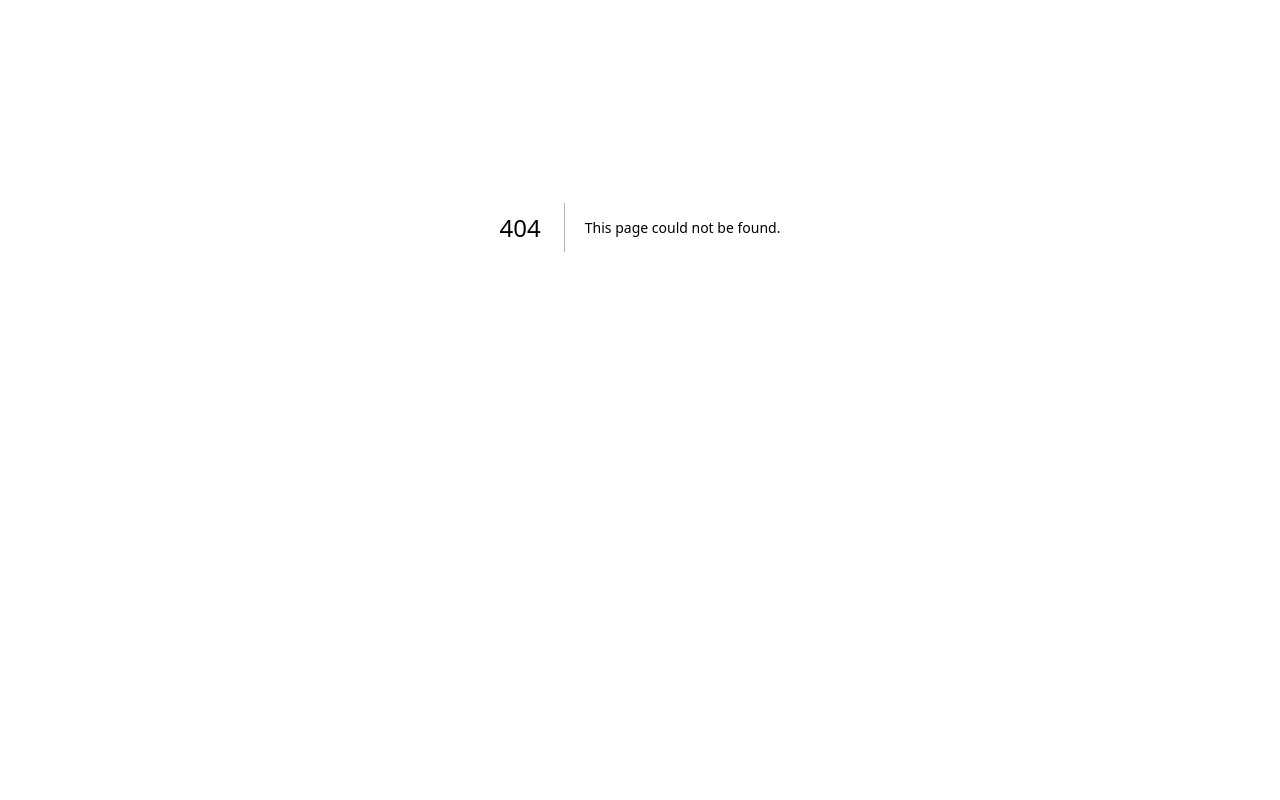
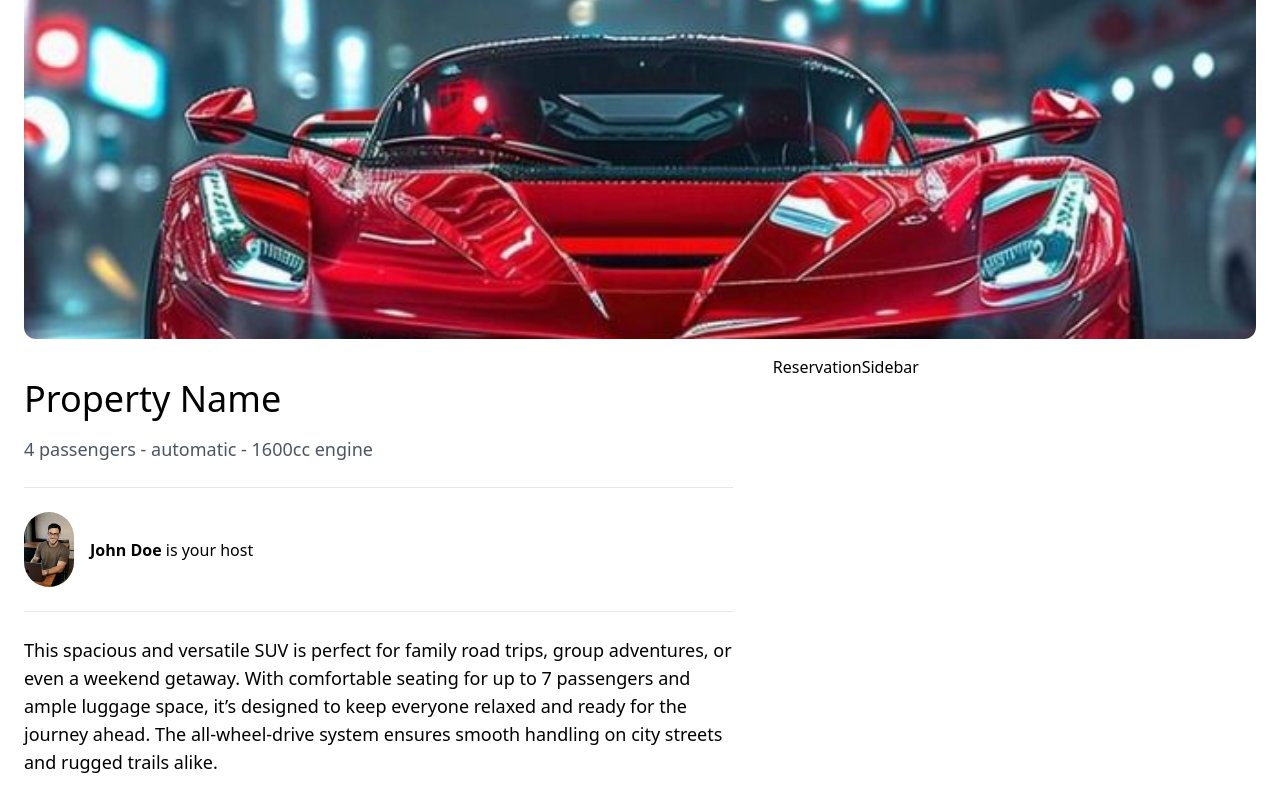
Before and after one commit to BabaMboga/NomadWheels, a Next.js app in the folder djangowheels/: page /properties/1 in a window 1280 px wide. Before the commit this address had no page. Shown: the part 301-1101 px from the top of the page. Before the commit the page ends 928 px from the top, so only its background shows below. Built offline with nearby package versions, Linux system fonts and the light colour scheme.

Commit message:
added Reservation sidebar component

```diff
--- /dev/null
+++ b/djangowheels/app/components/properties/ReservationSidebar.tsx
@@ -0,0 +1,9 @@
+import React from 'react'
+
+const ReservationSidebar = () => {
+  return (
+    <div>ReservationSidebar</div>
+  )
+}
+
+export default ReservationSidebar
--- /dev/null
+++ b/djangowheels/app/properties/[id]/page.tsx
@@ -0,0 +1,59 @@
+import React from "react";
+import Image from "next/image";
+import ReservationSidebar from "@/app/components/properties/ReservationSidebar";
+
+const PropertyDetailPage = () => {
+  return (
+    <main className="max-w-[1500px] mx-auto px-6">
+      <div className="w-full h-[64vh] overflow-hidden rounded-xl relative">
+        <Image
+          src="/properties/property-image-two.jpeg"
+          alt="property image"
+          fill
+          className="object-cover w-full h-full"
+        />
+      </div>
+
+      <div className="mt-4 grid grid-cols-1 md:grid-cols-5 gap-4">
+        <div className="py-6 pr-6 col-span-3">
+          <h1 className="mb-4 text-4xl">Property Name</h1>
+
+          <span className="mb-6 block text-lg text-gray-600">
+            4 passengers - automatic - 1600cc engine
+          </span>
+
+          <hr />
+
+          <div className="py-6 flex items-center space-x-4">
+            <Image
+              src="/profiles/profile-image-one.jpeg"
+              alt="property owner"
+              width={50}
+              height={50}
+              className="rounded-full"
+            />
+
+            <p>
+              <strong>John Doe</strong> is your host
+            </p>
+          </div>
+
+          <hr />
+
+          <p className="mt-6 text-lg">
+            This spacious and versatile SUV is perfect for family road trips,
+            group adventures, or even a weekend getaway. With comfortable
+            seating for up to 7 passengers and ample luggage space, it’s
+            designed to keep everyone relaxed and ready for the journey ahead.
+            The all-wheel-drive system ensures smooth handling on city streets
+            and rugged trails alike.
+          </p>
+        </div>
+
+        <ReservationSidebar />
+      </div>
+    </main>
+  );
+};
+
+export default PropertyDetailPage;
```
Also changed, not shown: djangowheels/public/profiles/profile-image-one.jpeg (added).
